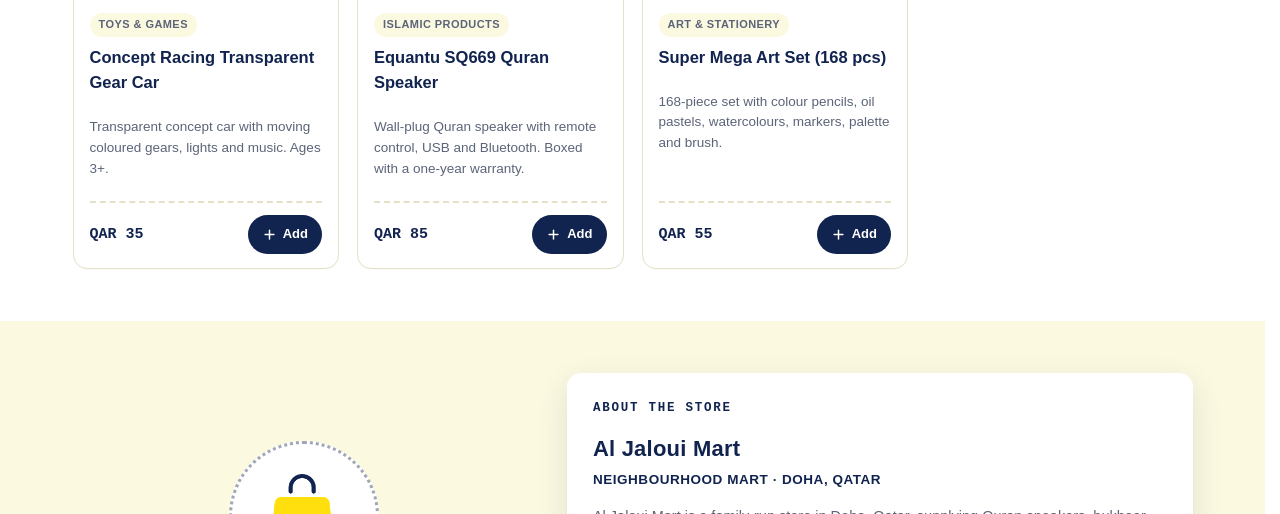
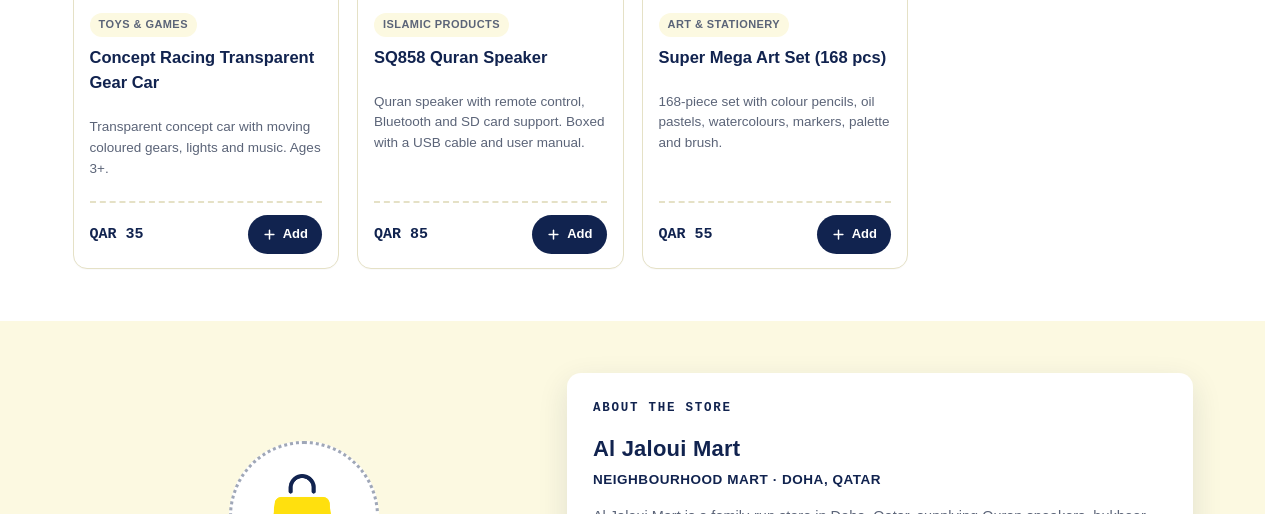
Before and after one commit to mizaaaan/aljalouimart, a plain HTML site: page index.html in a window 1280 px wide. Shown: the part 2089-2603 px from the top of the page. Drawn offline with Linux system fonts and the light colour scheme.

Commit message:
Rename the Quran speaker to SQ858 to match its photo
The new photograph shows an SQ858 — a desktop unit supplied with a
remote, USB cable and manual — not the SQ669 wall-plug model the entry
described. Update the English and Arabic names, drop the "wall-plug"
wording and the one-year warranty claim, which came from the old box,
and describe what the photo actually shows.

The image file is renamed to match, so the URL no longer says sq669.

Co-Authored-By: Claude Opus 5 <noreply@anthropic.com>

```diff
--- a/index.html
+++ b/index.html
@@ -1768,7 +1768,7 @@
       { id: 3, cat: 'islamic', rx: false, img: MEDIA + '/quran-lamp-sq112.webp', nameEn: 'Touch Lamp Quran Speaker (SQ-112)', nameAr: 'مكبر صوت القرآن مع مصباح لمسي (SQ-112)', descEn: 'Bedside touch lamp and Bluetooth speaker with 16 reciters, 18 translations, app control and RGB light modes.', descAr: 'مصباح لمسي بجانب السرير ومكبر بلوتوث مع 16 قارئًا و18 ترجمة وتحكم عبر التطبيق وإضاءة RGB.', price: 75 },
       { id: 4, cat: 'bukhoor', rx: false, img: MEDIA + '/incense-burner.webp', nameEn: 'Mini Portable Incense Burner', nameAr: 'مبخرة كهربائية محمولة صغيرة', descEn: 'Rechargeable bukhoor burner with quick heating, Type-C charging and a wrist strap.', descAr: 'مبخرة بخور قابلة لإعادة الشحن بتسخين سريع وشحن Type-C ومعلاق لليد.', price: 45 },
       { id: 5, cat: 'toys', rx: false, img: MEDIA + '/gear-racing-car.webp', nameEn: 'Concept Racing Transparent Gear Car', nameAr: 'سيارة سباق شفافة بتروس متحركة', descEn: 'Transparent concept car with moving coloured gears, lights and music. Ages 3+.', descAr: 'سيارة شفافة بتروس ملوّنة متحركة مع أضواء وموسيقى. من عمر 3 سنوات فأكثر.', price: 35 },
-      { id: 6, cat: 'islamic', rx: false, img: MEDIA + '/quran-speaker-sq669.webp', nameEn: 'Equantu SQ669 Quran Speaker', nameAr: 'مكبر صوت القرآن إكوانتو SQ669', descEn: 'Wall-plug Quran speaker with remote control, USB and Bluetooth. Boxed with a one-year warranty.', descAr: 'مكبر صوت للقرآن يعمل بالتوصيل بالمقبس مع جهاز تحكم ومنفذ USB وبلوتوث. معبأ مع ضمان سنة.', price: 85 },
+      { id: 6, cat: 'islamic', rx: false, img: MEDIA + '/quran-speaker-sq858.webp', nameEn: 'SQ858 Quran Speaker', nameAr: 'مكبر صوت القرآن SQ858', descEn: 'Quran speaker with remote control, Bluetooth and SD card support. Boxed with a USB cable and user manual.', descAr: 'مكبر صوت للقرآن مع جهاز تحكم وبلوتوث ودعم بطاقة SD. يأتي معبأ مع كابل USB ودليل الاستخدام.', price: 85 },
       { id: 7, cat: 'art', rx: false, img: MEDIA + '/art-set-168pcs.webp', nameEn: 'Super Mega Art Set (168 pcs)', nameAr: 'طقم الرسم الكبير (168 قطعة)', descEn: '168-piece set with colour pencils, oil pastels, watercolours, markers, palette and brush.', descAr: 'طقم من 168 قطعة يضم أقلام تلوين وألوان زيتية وألوان مائية وأقلام ماركر ولوح ألوان وفرشاة.', price: 55 }
     ];
     const CATEGORIES = [
```
